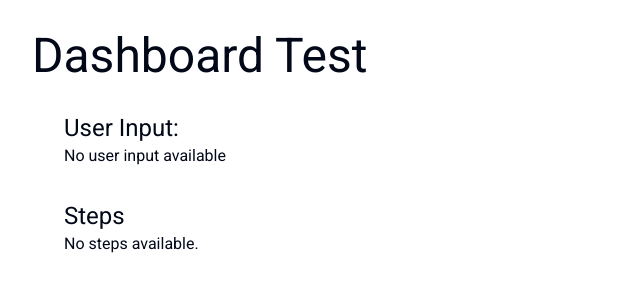
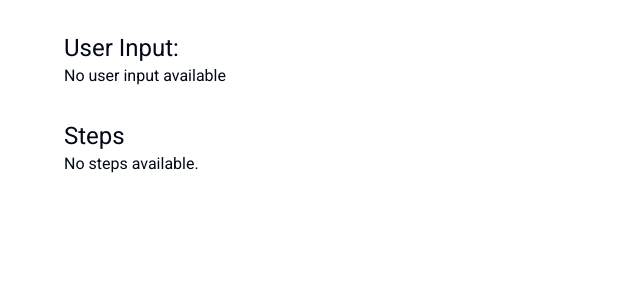
Before and after one commit to justinleeirizarry/Karen, a Next.js app: page /dashboard in a window 1280 px wide. Shown: the top 300 px of the page, without its empty margins (0-640 px from the left). Built offline with nearby package versions, Linux system fonts and the light colour scheme.

Commit message:
Update Dashboard title in page.tsx

```diff
--- a/app/dashboard/page.tsx
+++ b/app/dashboard/page.tsx
@@ -4,11 +4,11 @@
 import { useSteps } from "@/context/TaskStepContext"
 
 export default function Dashboard() {
-  const { steps, userInput } = useSteps()
+  const { steps, userInput, title } = useSteps()
 
   return (
     <div className="m-8">
-      <h1 className=" text-5xl">Dashboard Test</h1>
+      <h1 className=" text-5xl">{title}</h1>
 
       <div className="m-8">
         <h2 className="text-2xl">User Input:</h2>
```
